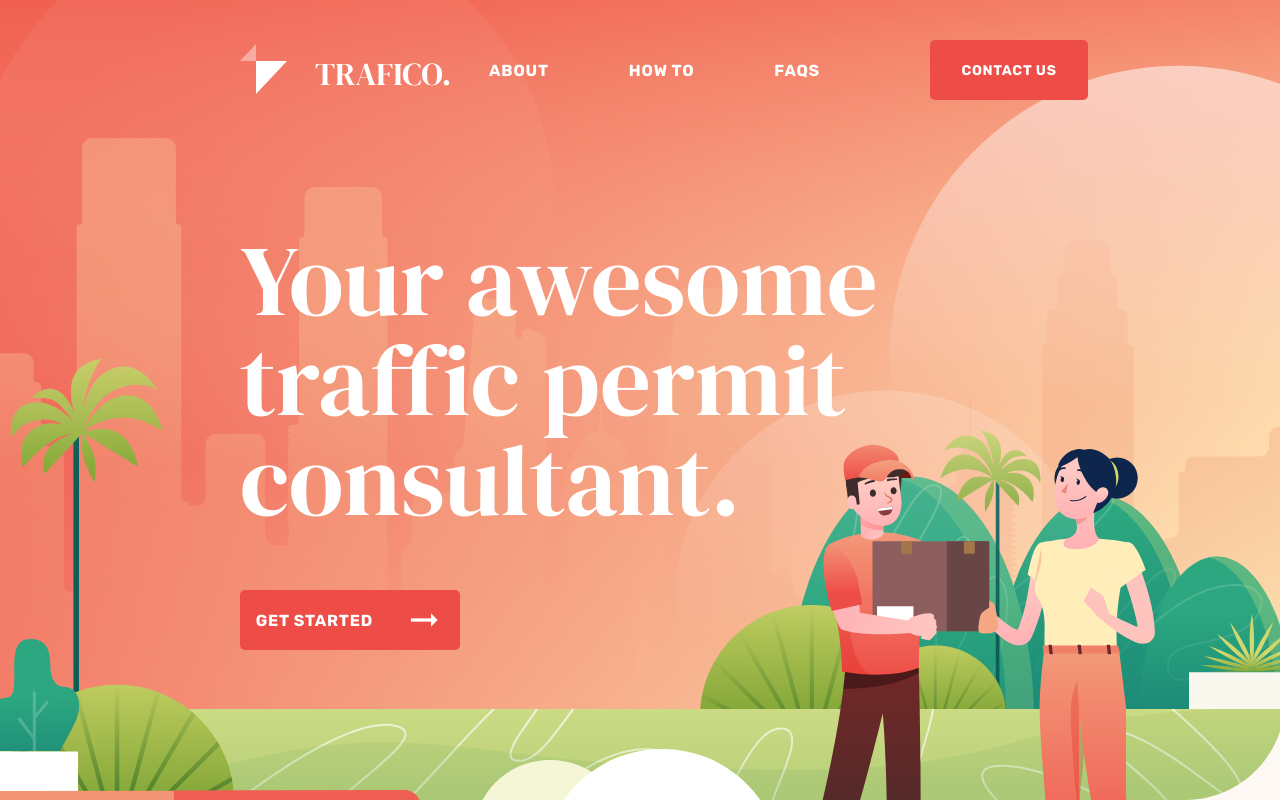
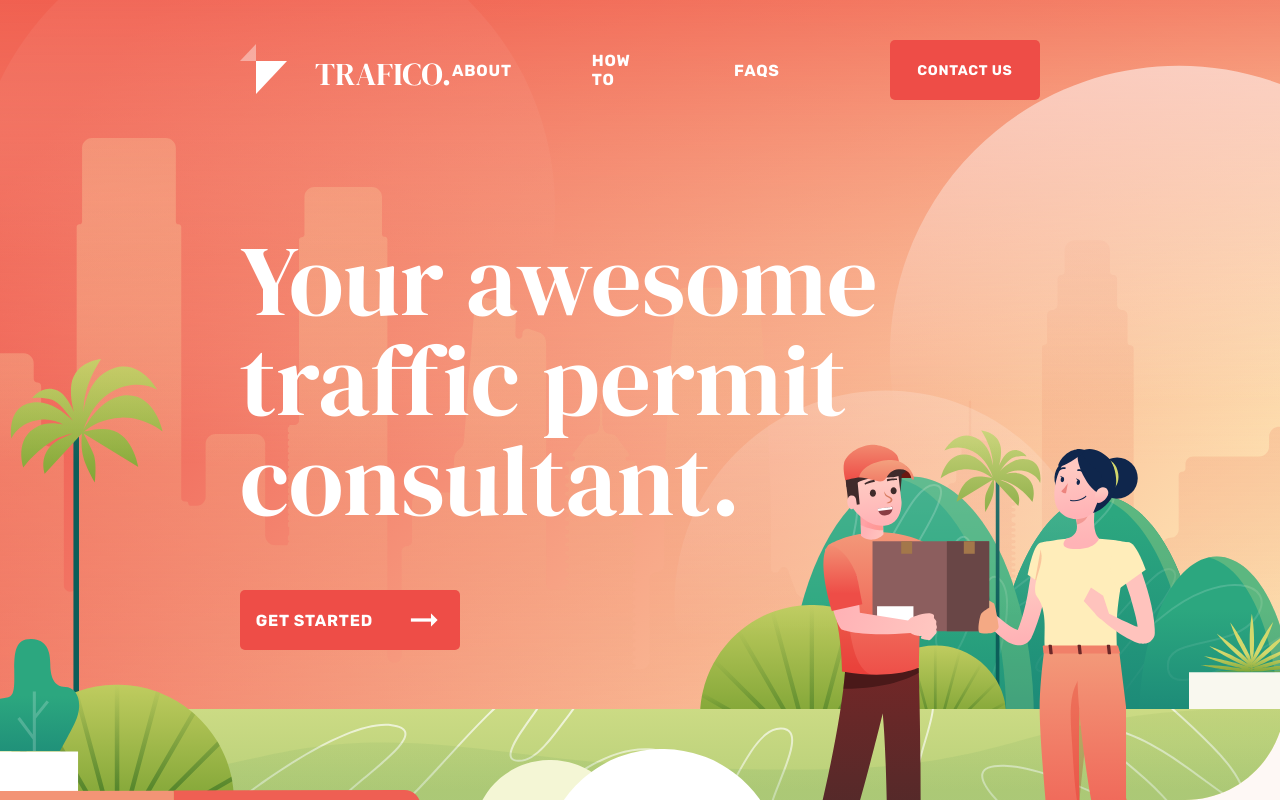
Before and after one commit to leoorlandin/traffic-landing-page, a React (Create React App) app: page / in a window 1280 px wide. Shown: the top 800 px of the page. Built offline with nearby package versions, Linux system fonts and the light colour scheme.

Commit message:
adjust header positon

```diff
--- a/src/components/Header/styles.js
+++ b/src/components/Header/styles.js
@@ -2,8 +2,7 @@ import styled from 'styled-components';
 
 export const StyledUl = styled.ul`
 
-  padding: 40px 0 0 240px;
-  max-width: 85%;
+  padding: 40px 240px 0 240px;
   display: flex;
   align-items: center;
   justify-content: space-between;
```
